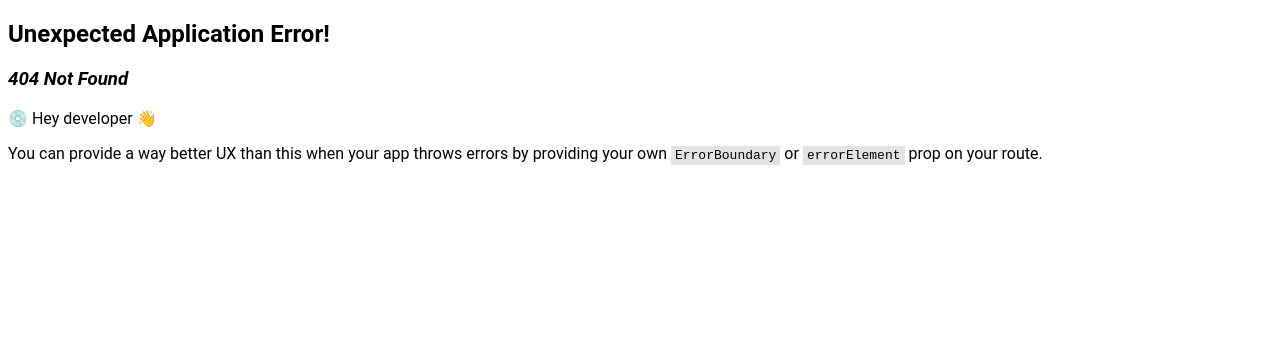
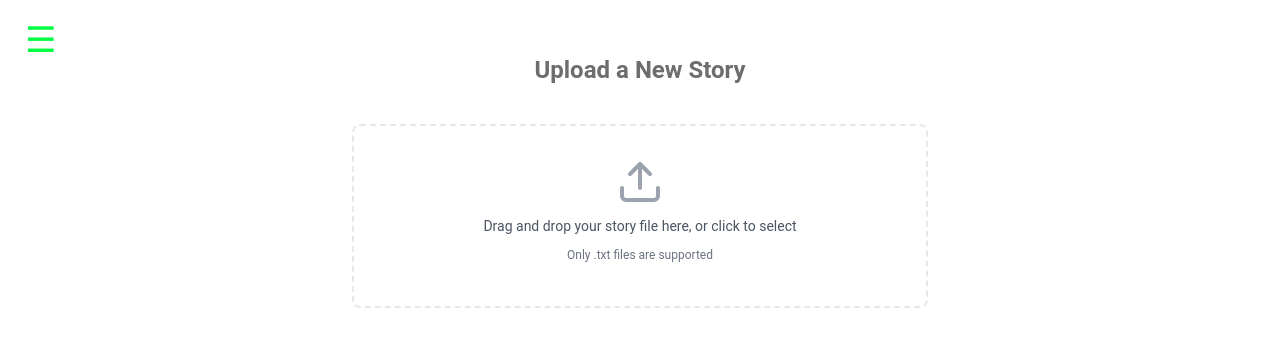
Before and after one commit to liam-brophy/e-reader-spa, a React (Vite) app: page /upload in a window 1280 px wide. Before the commit this address had no page. Shown: the top 346 px of the page. Built offline with nearby package versions, Linux system fonts and the light colour scheme; data requests are answered from the project's data file; a web font is replaced by a local one.

Commit message:
organizes css

```diff
--- a/package.json
+++ b/package.json
@@ -15,9 +15,11 @@
     "@emotion/styled": "^11.14.0",
     "@mui/icons-material": "^6.4.4",
     "@mui/material": "^6.4.4",
+    "lucide-react": "^0.475.0",
     "react": "^19.0.0",
     "react-dom": "^19.0.0",
-    "react-router-dom": "^7.1.5"
+    "react-router-dom": "^7.1.5",
+    "ui": "github:shadcn/ui"
   },
   "devDependencies": {
     "@eslint/js": "^9.19.0",
--- a/src/StoriesContext.jsx
+++ b/src/StoriesContext.jsx
@@ -4,16 +4,80 @@ export const StoriesContext = createContext();
 
 export const StoriesProvider = ({ children }) => {
   const [stories, setStories] = useState([]);
+  const [loading, setLoading] = useState(true);
+  const [error, setError] = useState(null);
 
+  // Fetch initial stories
   useEffect(() => {
-    fetch("http://localhost:3001/stories")
-      .then((response) => response.json())
-      .then((data) => setStories(data))
-      .catch((error) => console.error("Error fetching stories:", error));
+    const fetchStories = async () => {
+      try {
+        const response = await fetch("http://localhost:3001/stories");
+        if (!response.ok) {
+          throw new Error(`HTTP error! status: ${response.status}`);
+        }
+        const data = await response.json();
+        setStories(data);
+      } catch (error) {
+        console.error("Error fetching stories:", error);
+        setError(error.message);
+      } finally {
+        setLoading(false);
+      }
+    };
+
+    fetchStories();
   }, []);
 
+  const addStory = async (storyData, content) => {
+    try {
+      // First, save the content file
+      const contentResponse = await fetch("http://localhost:3001/content", {
+        method: "POST",
+        headers: {
+          "Content-Type": "application/json",
+        },
+        body: JSON.stringify({
+          path: storyData.contentPath,
+          content: content
+        }),
+      });
+
+      if (!contentResponse.ok) {
+        throw new Error("Failed to save story content");
+      }
+
+      // Then save the story metadata
+      const storyResponse = await fetch("http://localhost:3001/stories", {
+        method: "POST",
+        headers: {
+          "Content-Type": "application/json",
+        },
+        body: JSON.stringify(storyData),
+      });
+
+      if (!storyResponse.ok) {
+        throw new Error("Failed to save story metadata");
+      }
+
+      const savedStory = await storyResponse.json();
+      setStories(prevStories => [...prevStories, savedStory]);
+
+      return savedStory;
+    } catch (error) {
+      console.error("Error adding story:", error);
+      throw error;
+    }
+  };
+
+  const contextValue = {
+    stories,
+    loading,
+    error,
+    addStory,
+  };
+
   return (
-    <StoriesContext.Provider value={stories}>
+    <StoriesContext.Provider value={contextValue}>
       {children}
     </StoriesContext.Provider>
   );
--- a/src/components/Home.jsx
+++ b/src/components/Home.jsx
@@ -1,20 +1,23 @@
-import React, { useState, useEffect, useContext } from "react";
+import React, { useState, useContext } from "react";
 import StoryList from "./StoryList";
-import SearchBar from './SearchBar';
+import SearchBar from "./SearchBar";
 import { StoriesContext } from "../StoriesContext";
 
 const Home = () => {
-  const stories = useContext(StoriesContext);
-  const [searchQuery, setSearchQuery] = useState('');
+  const { stories } = useContext(StoriesContext);
+  const [searchQuery, setSearchQuery] = useState("");
 
   const handleSearch = (query) => {
     setSearchQuery(query);
   };
 
-  const filtered = stories.filter((story) => (
-    story.title.toLowerCase().includes(searchQuery.toLowerCase()) ||
-    story.author.toLowerCase().includes(searchQuery.toLowerCase())
-  ));
+  const filtered = Array.isArray(stories)
+    ? stories.filter(
+        (story) =>
+          story.title.toLowerCase().includes(searchQuery.toLowerCase()) ||
+          story.author.toLowerCase().includes(searchQuery.toLowerCase())
+      )
+    : [];
 
   return (
     <div>
--- a/src/components/NavBar.jsx
+++ b/src/components/NavBar.jsx
@@ -1,10 +1,11 @@
 import React, { useState } from "react";
-import { NavLink } from "react-router-dom";
+import { NavLink, Link } from "react-router-dom";
 import HomeIcon from '@mui/icons-material/Home';
 import DescriptionIcon from '@mui/icons-material/Description';
 import { useTheme } from "../ThemeContext";
 import BedtimeIcon from '@mui/icons-material/Bedtime';
 import WbSunnyIcon from '@mui/icons-material/WbSunny';
+import UploadIcon from '@mui/icons-material/Upload';
 
 
 function NavBar() {
@@ -36,6 +37,9 @@ function NavBar() {
             </NavLink>
           </li>
           <li>
+      <Link to="/upload" className="nav-link"><UploadIcon/></Link>
+      </li>
+          <li>
         <button className="theme-toggle" onClick={toggleTheme}>
         {theme === "light" ? <BedtimeIcon /> : <WbSunnyIcon />}
       </button>
--- a/src/components/StoryList.jsx
+++ b/src/components/StoryList.jsx
@@ -1,8 +1,10 @@
 import React from "react";
 import StoryCard from "./StoryCard";
+import StoryUpload from "./StoryUpload"
 import '../index.css';
 
-const StoryList = ({ stories }) => {
+const StoryList = ({ stories, handleUpload}) => {
+
   return (
 <div className="storyList">
       {stories.length === 0 ? (
@@ -12,6 +14,7 @@ const StoryList = ({ stories }) => {
           <StoryCard key={story.id} story={story} />
         ))
       )}
+      {/* <StoryUpload onUpload={handleUpload} /> */}
     </div>
   );
 };
--- /dev/null
+++ b/src/components/StoryUpload.jsx
@@ -0,0 +1,100 @@
+import React, { useState } from 'react';
+import { Upload, AlertCircle } from 'lucide-react';
+// import { Alert, AlertDescription } from '@/components/ui/alert';
+
+const StoryUpload = ({ onUpload }) => {
+  const [dragActive, setDragActive] = useState(false);
+  const [error, setError] = useState('');
+
+  const processFile = async (file) => {
+    if (!file.name.endsWith('.txt')) {
+      setError('Please upload a .txt file');
+      return;
+    }
+
+    try {
+      const text = await file.text();
+
+      // Generate a unique filename for the content
+      const filename = `${file.name.replace(/\s+/g, '-').toLowerCase()}`;
+
+      // Create story object matching your data structure
+      const newStory = {
+        id: `story-${Date.now()}`,
+        image: "/placeholder-cover.jpg",
+        title: file.name.replace('.txt', ''),
+        author: "Unknown",
+        contentPath: `/data/${filename}`
+      };
+
+      onUpload({ storyData: newStory, content: text });
+      setError('');
+    } catch (err) {
+      setError('Error reading file. Please try again.');
+    }
+  };
+
+  const handleDrag = (e) => {
+    e.preventDefault();
+    e.stopPropagation();
+    if (e.type === 'dragenter' || e.type === 'dragover') {
+      setDragActive(true);
+    } else if (e.type === 'dragleave') {
+      setDragActive(false);
+    }
+  };
+
+  const handleDrop = async (e) => {
+    e.preventDefault();
+    e.stopPropagation();
+    setDragActive(false);
+
+    const file = e.dataTransfer.files?.[0];
+    if (file) {
+      await processFile(file);
+    }
+  };
+
+  const handleChange = async (e) => {
+    const file = e.target.files?.[0];
+    if (file) {
+      await processFile(file);
+    }
+  };
+
+  return (
+    <div className="story-upload-container">
+      <div
+        className={`story-upload-dropzone ${dragActive ? 'story-upload-dropzone--active' : ''}`}
+        onDragEnter={handleDrag}
+        onDragLeave={handleDrag}
+        onDragOver={handleDrag}
+        onDrop={handleDrop}
+      >
+        <input
+          type="file"
+          accept=".txt"
+          onChange={handleChange}
+          className="story-upload-input"
+        />
+
+        <Upload className="story-upload-icon" />
+        <p className="story-upload-text">
+          Drag and drop your story file here, or click to select
+        </p>
+        <p className="story-upload-subtext">
+          Only .txt files are supported
+        </p>
+      </div>
+
+      {error && (
+        <Alert variant="destructive" className="story-upload-alert">
+          <AlertCircle className="story-upload-alert-icon" />
+          <AlertDescription>{error}</AlertDescription>
+        </Alert>
+      )}
+    </div>
+  );
+};
+
+export default StoryUpload;
--- /dev/null
+++ b/src/components/UploadPage.jsx
@@ -0,0 +1,40 @@
+import React, { useContext } from 'react';
+import { useNavigate } from 'react-router-dom';
+import { StoriesContext } from '../StoriesContext';
+import StoryUpload from './StoryUpload';
+
+const UploadPage = () => {
+  const navigate = useNavigate();
+  const { addStory } = useContext(StoriesContext);
+
+  const handleUpload = async ({ storyData, content }) => {
+    try {
+      const response = await fetch("http://localhost:3001/stories", {
+        method: 'POST',
+        headers: {
+          'Content-Type': 'application/json',
+        },
+        body: JSON.stringify({ storyData, content }),
+      });
+
+      if (!response.ok) {
+        throw new Error('Network response was not ok');
+      }
+
+      const newStory = await response.json();
+      addStory(newStory);
+      navigate('/'); // Redirect to home page after successful upload
+    } catch (error) {
+      console.error('Failed to upload story:', error);
+    }
+  };
+
+  return (
+    <div className="upload-page">
+      <h1 className="upload-page-title">Upload a New Story</h1>
+      <StoryUpload onUpload={handleUpload} />
+    </div>
+  );
+};
+
+export default UploadPage;
--- a/src/index.css
+++ b/src/index.css
@@ -42,6 +42,8 @@ body {
 }
 
 
+/* _______NavBar Styles______ */
+
 .navbar-container {
   position: fixed; /* Fix the navbar at the top left of the page */
   top: 0;
@@ -73,11 +75,9 @@ body {
   transition: color 0.3s ease, transform 0.2s ease; /* Smooth transitions */
 }
 
-
 [data-theme="dark"] .toggle-btn {
   color: var(--toggle-btn-color-dark);
 }
-
 
 /* Hover effect for the toggle button */
 .toggle-btn:hover {
@@ -173,6 +173,13 @@ li {
   background-color: var(--navbar-container-background-dark);
 }
 
+
+
+
+
+
+/* _______StoryList Styles______ */
+
 .storyList {
   display: grid;
   grid-template-columns: repeat(3, 1fr); /* Default 3 columns */
@@ -252,6 +259,16 @@ li {
   font-size: 0.875rem;
   color: rgba(255, 255, 255, 0.8);
 }
+
+
+
+
+
+
+/* _______Comment Popover Styles______ */
+
+
+
 /* Popover container */
 .comment-popover {
   position: absolute;
@@ -289,6 +306,9 @@ li {
 .comment-button:hover {
   background-color: #00ff40;
 }
+
+
+/* _______Notes Styles______ */
 
 .notes-container {
   display: flex;
@@ -330,6 +350,106 @@ border-top: solid .5px#000;
   flex-direction: column;
   gap: 15px;
 }
+
+.note-header{
+  display: flex;
+  justify-content: space-between;
+  align-items: center;
+}
+
+.note-story-title {
+  font-weight: bold;
+}
+
+.note-story-author {
+  font-weight: normal;
+  color: gray;
+}
+
+.note-page-number {
+  color: gray;
+}
+
+.note-excerpt {
+  flex-grow: 1; /* Allows text to take up remaining space */
+  text-align: right;
+}
+
+/* Wraps the entire note card and action buttons */
+.note-card-container {
+  display: flex;
+  align-items: flex-start; /* Aligns note content and buttons at the top */
+  gap: 10px;
+}
+
+/* Main card styling */
+.note-card {
+  flex: 1; /* Allows the note content to take up most space */
+  background: #f9f9f9;
+  padding: 15px;
+  border-radius: 8px;
+  box-shadow: 0 2px 4px rgba(0, 0, 0, 0.1);
+  display: flex;
+  justify-content: space-between;
+}
+
+/* Content area */
+.note-content {
+  flex-grow: 1;
+}
+
+/* Buttons stacked vertically */
+.note-actions {
+  margin-top: 40px;
+  margin-left: 15px;
+  display: flex;
+  flex-direction: column;
+  gap: 8px; /* Space between buttons */
+  align-items: center;
+}
+
+/* Button styles */
+.save-button {
+  background-color: #c8fedb !important;
+  color: rgb(0, 0, 0) !important;
+}
+
+.save-button:hover {
+  background-color: #00ff50;
+}
+
+.cancel-button {
+  width: 100px;
+  color: #000000 !important;
+}
+
+.cancel-button:hover {
+  background-color: rgba(244, 67, 54, 0.1) !important;
+}
+
+.edit-button,
+.delete-button {
+  color:#ddd;
+  width: 36px;
+  height: 36px;
+}
+
+.edit-button:hover {
+  background-color: rgba(0, 0, 0, 0.423);
+  color:#00ff50
+}
+
+.delete-button:hover {
+  background-color: rgba(0, 0, 0, 0.423);
+  color:#ff0000
+}
+
+
+
+
+
+
+/* _______ReaderView Styles______ */
 
 .progress-bar-container {
   width: 100%;
@@ -508,35 +628,15 @@ border-top: solid .5px#000;
   color: rgb(0, 0, 0);
 }
 
+.bottom-toggles-reader{
+  display: flex;
+}
 
 
 
 
-/* ________ */
+/* ____SearchBar Styles____ */
 
-.note-header{
-  display: flex;
-  justify-content: space-between;
-  align-items: center;
-}
-
-.note-story-title {
-  font-weight: bold;
-}
-
-.note-story-author {
-  font-weight: normal;
-  color: gray;
-}
-
-.note-page-number {
-  color: gray;
-}
-
-.note-excerpt {
-  flex-grow: 1; /* Allows text to take up remaining space */
-  text-align: right;
-}
 
 .search-container {
   margin-top: 100px;
@@ -564,81 +664,88 @@ border-top: solid .5px#000;
   color: #000000; /* Material UI primary color */
 }
 
-
-/* Wraps the entire note card and action buttons */
-.note-card-container {
-  display: flex;
-  align-items: flex-start; /* Aligns note content and buttons at the top */
-  gap: 10px;
-}
-
-/* Main card styling */
-.note-card {
-  flex: 1; /* Allows the note content to take up most space */
-  background: #f9f9f9;
-  padding: 15px;
-  border-radius: 8px;
-  box-shadow: 0 2px 4px rgba(0, 0, 0, 0.1);
-  display: flex;
-  justify-content: space-between;
-}
-
-/* Content area */
-.note-content {
-  flex-grow: 1;
-}
-
-/* Buttons stacked vertically */
-.note-actions {
-  margin-top: 40px;
-  margin-left: 15px;
-  display: flex;
-  flex-direction: column;
-  gap: 8px; /* Space between buttons */
-  align-items: center;
-}
-
-/* Button styles */
-.save-button {
-  background-color: #c8fedb !important;
-  color: rgb(0, 0, 0) !important;
-}
-
-.save-button:hover {
-  background-color: #00ff50;
-}
-
-.cancel-button {
-  width: 100px;
-  color: #000000 !important;
-}
-
-.cancel-button:hover {
-  background-color: rgba(244, 67, 54, 0.1) !important;
-}
-
-.edit-button,
-.delete-button {
-  color:#ddd;
-  width: 36px;
-  height: 36px;
-}
-
-.edit-button:hover {
-  background-color: rgba(0, 0, 0, 0.423);
-  color:#00ff50
-}
-
-.delete-button:hover {
-  background-color: rgba(0, 0, 0, 0.423);
-  color:#ff0000
-}
-
 .no-results{
   text-align: center;
 }
 
 
-.bottom-toggles-reader{
-  display: flex;
+
+
+
+
+
+
+
+
+/* ______StoryUpload Styles_____ */
+
+.story-upload-container {
+  width: 100%;
+  max-width: 36rem;
+  margin: 0 auto;
+  padding: 1rem;
 }
+
+.story-upload-dropzone {
+  position: relative;
+  border: 2px dashed #e5e7eb;
+  border-radius: 0.5rem;
+  padding: 2rem;
+  text-align: center;
+}
+
+.story-upload-dropzone--active {
+  border-color: #3b82f6;
+  background-color: #eff6ff;
+}
+
+.story-upload-input {
+  position: absolute;
+  inset: 0;
+  width: 100%;
+  height: 100%;
+  opacity: 0;
+  cursor: pointer;
+}
+
+.story-upload-icon {
+  margin: 0 auto;
+  height: 3rem;
+  width: 3rem;
+  color: #9ca3af;
+}
+
+.story-upload-text {
+  margin-top: 0.5rem;
+  font-size: 0.875rem;
+  color: #4b5563;
+}
+
+.story-upload-subtext {
+  margin-top: 0.25rem;
+  font-size: 0.75rem;
+  color: #6b7280;
+}
+
+.story-upload-alert {
+  margin-top: 1rem;
+}
+
+.story-upload-alert-icon {
+  height: 1rem;
+  width: 1rem;
+}
+
+.upload-page {
+  padding: 2rem;
+  max-width: 48rem;
+  margin: 0 auto;
+}
+
+.upload-page-title {
+  text-align: center;
+  font-size: 1.5rem;
+  font-weight: 600;
+  margin-bottom: 1.5rem;
+  color: #6d6d6d;
+}
--- a/src/routes.jsx
+++ b/src/routes.jsx
@@ -3,23 +3,24 @@ import Layout from "./components/Layout";
 import Home from "./components/Home";
 import Notes from "./components/Notes";
 import ReaderView from "./components/ReaderView";
+import UploadPage from "./components/UploadPage";
 
-const createRoutes = (stories) =>
+const createRoutes = () =>
   createBrowserRouter([
     {
       path: "/",
-      element: <Layout />, // ensures NavBar is always present?
+      element: <Layout />,
       children: [
-        { index: true, element: <Home /> }, // Home Page
-        { path: "notes", element: <Notes /> }, // Notes Page
+        { index: true, element: <Home /> },
+        { path: "notes", element: <Notes /> },
         { path: "reader/:storyId", element: <ReaderView /> },
+        { path: "upload", element: <UploadPage /> },
       ],
     },
   ]);
 
-const AppRoutes = ({ stories }) => {
-  const router = createRoutes(stories);
-
+const AppRoutes = () => {
+  const router = createRoutes();
   return <RouterProvider router={router} />;
 };
 
```
Also changed, not shown: 1 other file (tests, documents, lock files or other folders).
